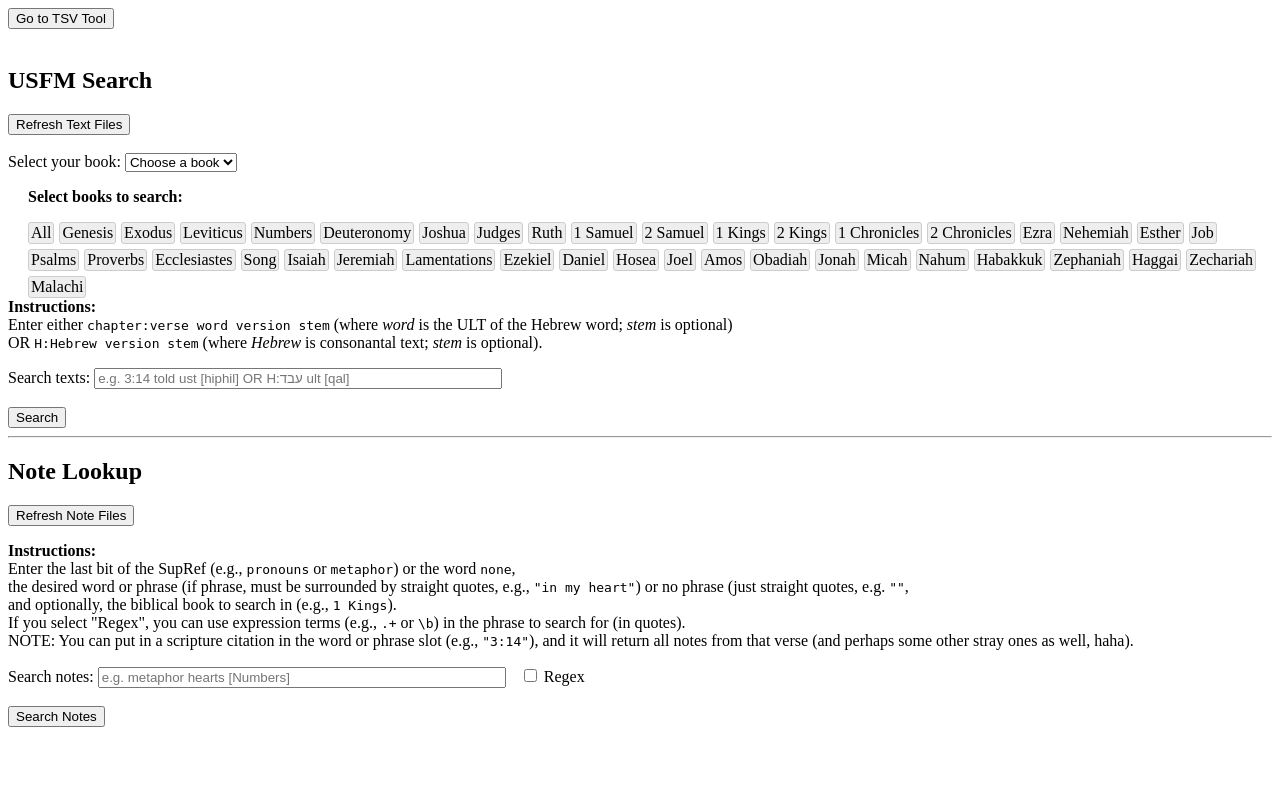
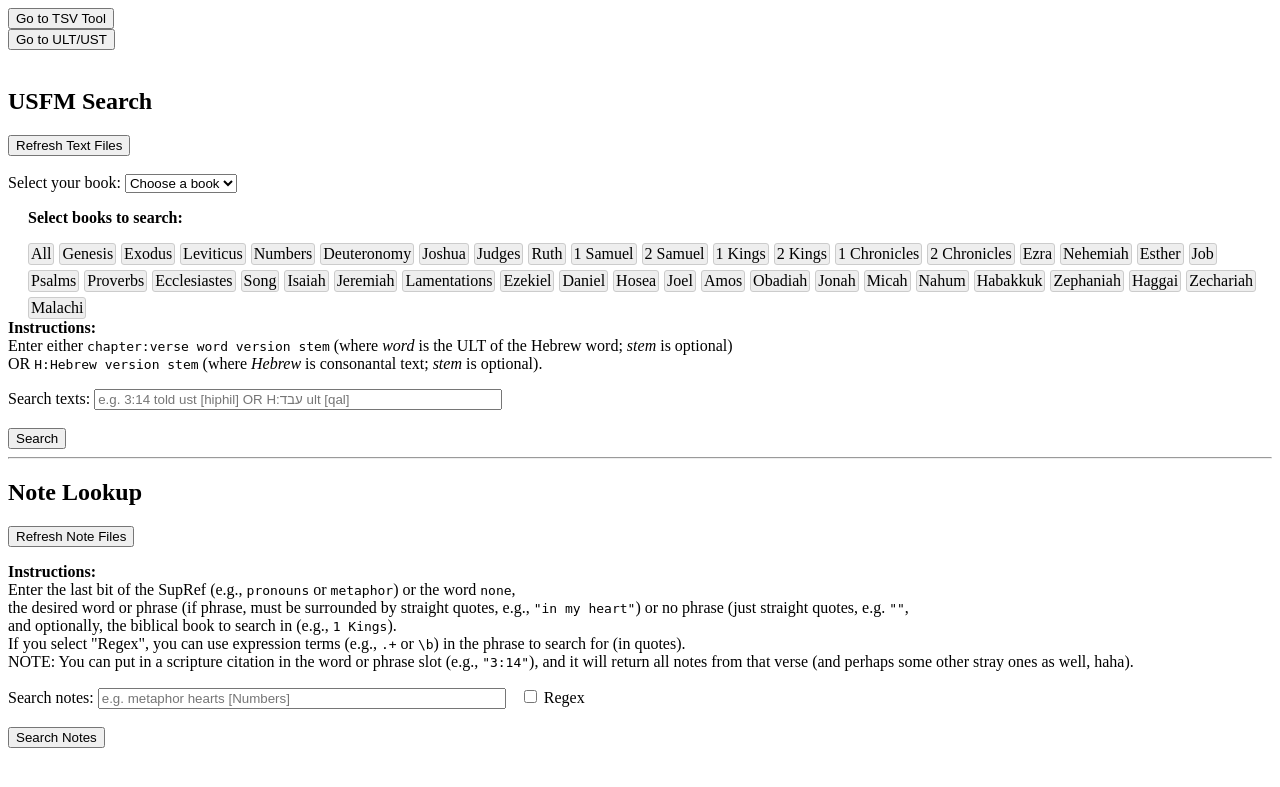
Before and after one commit to stephenwunrow/USFM-Tool, a Flask app: page / in a window 1280 px wide. Shown: the top 787 px of the page. Run offline with Flask 3, Linux system fonts and the light colour scheme.

Commit message:
adding ULT/UST button

```diff
--- a/templates/index.html
+++ b/templates/index.html
@@ -34,6 +34,9 @@
 <body>
   <form method="get" action="{{ url_for('tsv_tool') }}">
     <button type="submit">Go to TSV Tool</button>
+  </form>
+  <form method="get" action="{{ url_for('translations') }}">
+    <button type="submit">Go to ULT/UST</button>
   </form>
   <br>
   <h2>USFM Search</h2>
```
